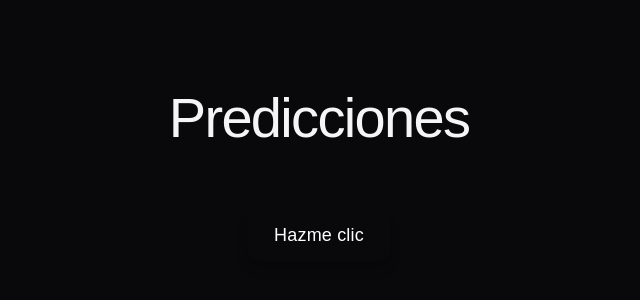
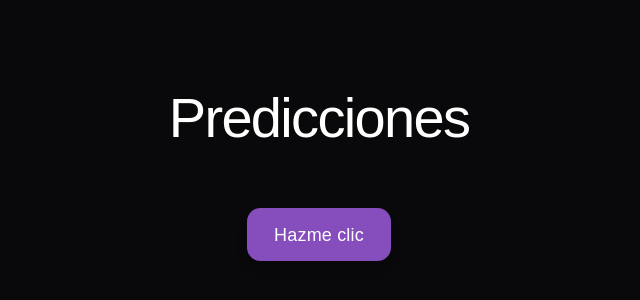
Before and after one commit to Tonips22/Probli, a React (Vite) app in the folder apps/web/: page / in a window 1280 px wide. Shown: the part 242-542 px from the top of the page, without its empty margins (321-961 px from the left). Built offline with nearby package versions, Linux system fonts and the light colour scheme; a web font is replaced by a local one.

Commit message:
style: remove unused font-family and add theme variables for colors and fonts

```diff
--- a/apps/web/src/index.css
+++ b/apps/web/src/index.css
@@ -80,9 +80,7 @@ body {
 
 h1,
 h2 {
-  font-family: var(--heading);
   font-weight: 500;
-  color: var(--text-h);
 }
 
 h1 {
@@ -106,3 +104,26 @@ h2 {
 p {
   margin: 0;
 }
+
+
+@theme{
+  /*Colors*/
+  --color-bg: var(--bg);
+  --color-surface: var(--surface);
+  --color-card: var(--card);
+  --color-primary: var(--primary);
+  --color-primary-hover: var(--primary-hover);
+  --color-primary-active: var(--primary-active);
+  --color-accent: var(--accent);
+  --color-text: var(--text);
+  --color-text-secondary: var(--text-secondary);
+  --color-text-muted: var(--text-muted);
+
+  --color-success: var(--success);
+  --color-warning: var(--warning);
+  --color-danger: var(--danger);
+
+  /*Fonts*/
+  --font-primary: var(--primary-font);
+  --font-secondary: var(--secondary-font);
+}
```
